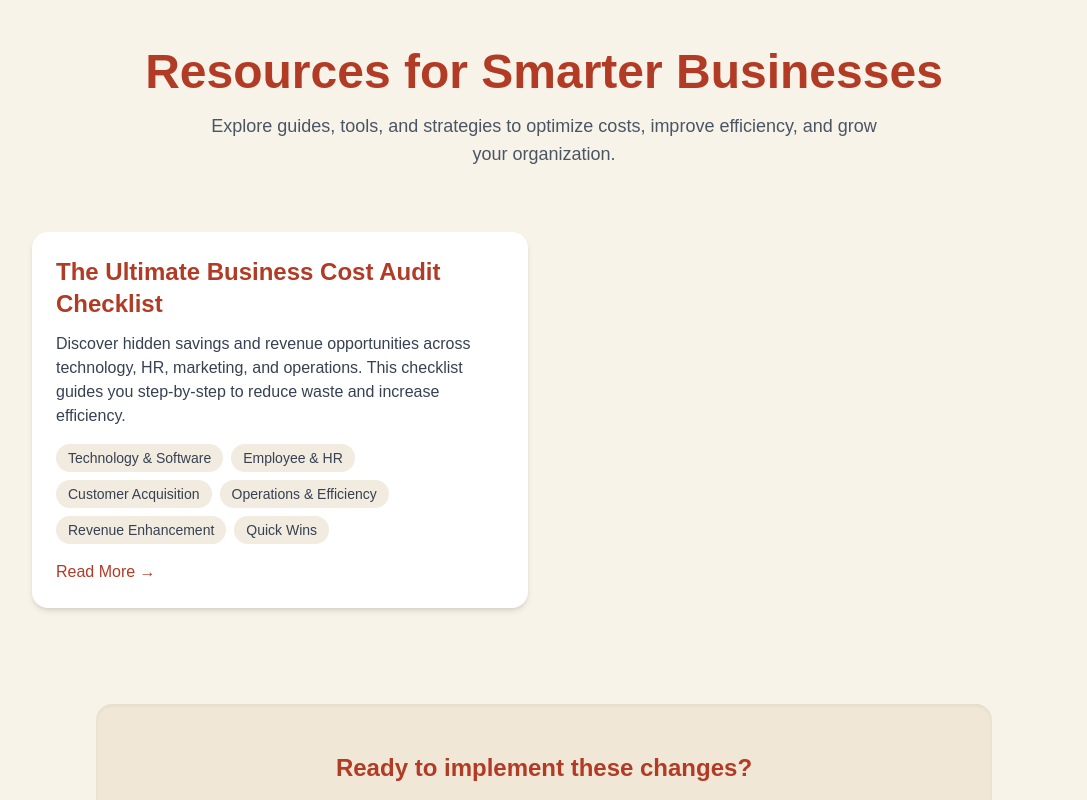
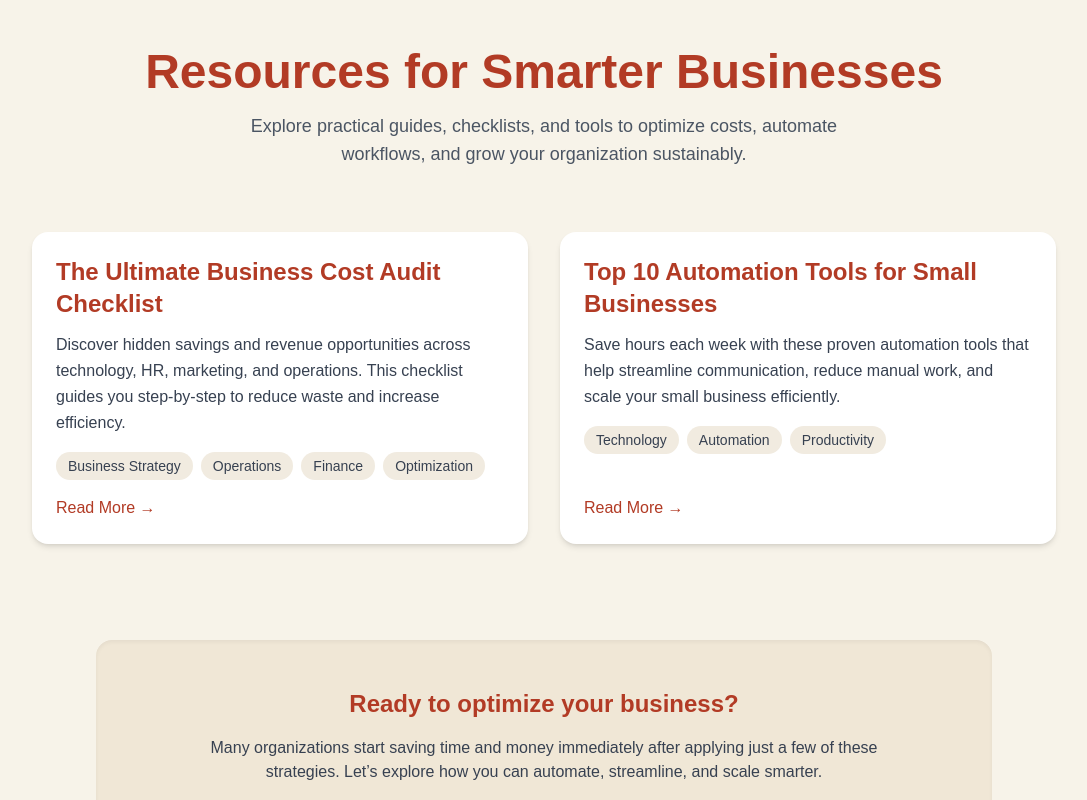
Before and after one commit to Dayton-His-Glory-Alone/daytonr-personalsite, a Next.js app: page /resources in a window 1280 px wide. Shown: the top 800 px of the page, without its empty margins (96-1183 px from the left). Built offline with nearby package versions, Linux system fonts and the light colour scheme.

Commit message:
Update page.tsx

```diff
--- a/app/resources/page.tsx
+++ b/app/resources/page.tsx
@@ -11,15 +11,19 @@ export default function ResourcesPage() {
         "Discover hidden savings and revenue opportunities across technology, HR, marketing, and operations. This checklist guides you step-by-step to reduce waste and increase efficiency.",
       slug: "business-cost-audit-checklist",
       categories: [
-        "Technology & Software",
-        "Employee & HR",
-        "Customer Acquisition",
-        "Operations & Efficiency",
-        "Revenue Enhancement",
-        "Quick Wins",
+        "Business Strategy",
+        "Operations",
+        "Finance",
+        "Optimization",
       ],
     },
-    // Add more articles below as your library grows
+    {
+      title: "Top 10 Automation Tools for Small Businesses",
+      summary:
+        "Save hours each week with these proven automation tools that help streamline communication, reduce manual work, and scale your small business efficiently.",
+      slug: "top-10-automation-tools",
+      categories: ["Technology", "Automation", "Productivity"],
+    },
   ];
 
   return (
@@ -40,8 +44,8 @@ export default function ResourcesPage() {
           transition={{ delay: 0.3 }}
           className="text-lg text-gray-600 max-w-2xl mx-auto"
         >
-          Explore guides, tools, and strategies to optimize costs, improve
-          efficiency, and grow your organization.
+          Explore practical guides, checklists, and tools to optimize costs,
+          automate workflows, and grow your organization sustainably.
         </motion.p>
       </header>
 
@@ -59,7 +63,9 @@ export default function ResourcesPage() {
               <h2 className="text-2xl font-semibold mb-3 text-[#b23b25]">
                 {article.title}
               </h2>
-              <p className="text-gray-700 mb-4">{article.summary}</p>
+              <p className="text-gray-700 mb-4 leading-relaxed">
+                {article.summary}
+              </p>
               <div className="flex flex-wrap gap-2 mb-4">
                 {article.categories.map((cat, j) => (
                   <span
@@ -89,12 +95,12 @@ export default function ResourcesPage() {
         className="text-center mt-24 bg-[#f0e7d6] py-12 rounded-2xl max-w-4xl mx-auto shadow-inner"
       >
         <h2 className="text-2xl font-semibold text-[#b23b25] mb-4">
-          Ready to implement these changes?
+          Ready to optimize your business?
         </h2>
         <p className="text-gray-700 mb-6 max-w-2xl mx-auto">
-          Many businesses save <strong>$2,000–$10,000+</strong> annually from
-          just the first few items on this checklist. Let’s discuss how we can
-          optimize your business together.
+          Many organizations start saving time and money immediately after
+          applying just a few of these strategies. Let’s explore how you can
+          automate, streamline, and scale smarter.
         </p>
         <Link
           href="/contact"
```
